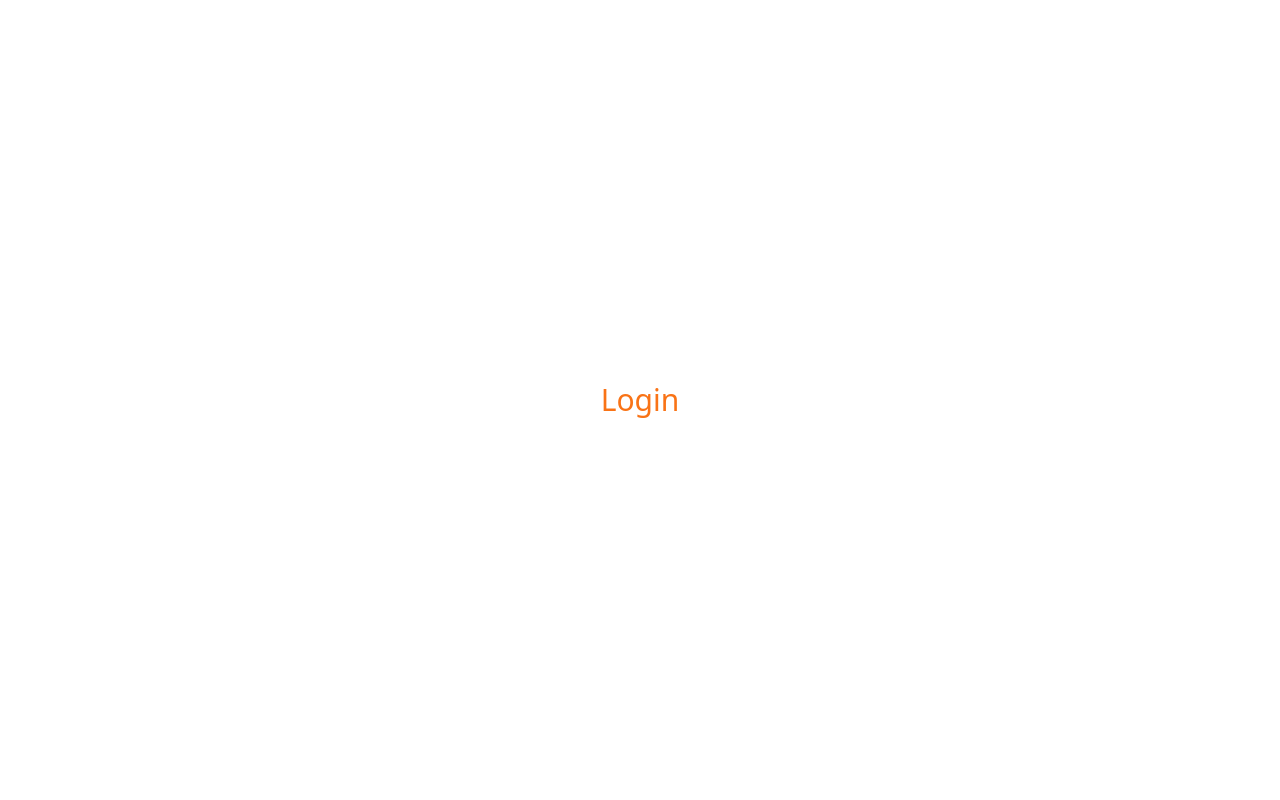
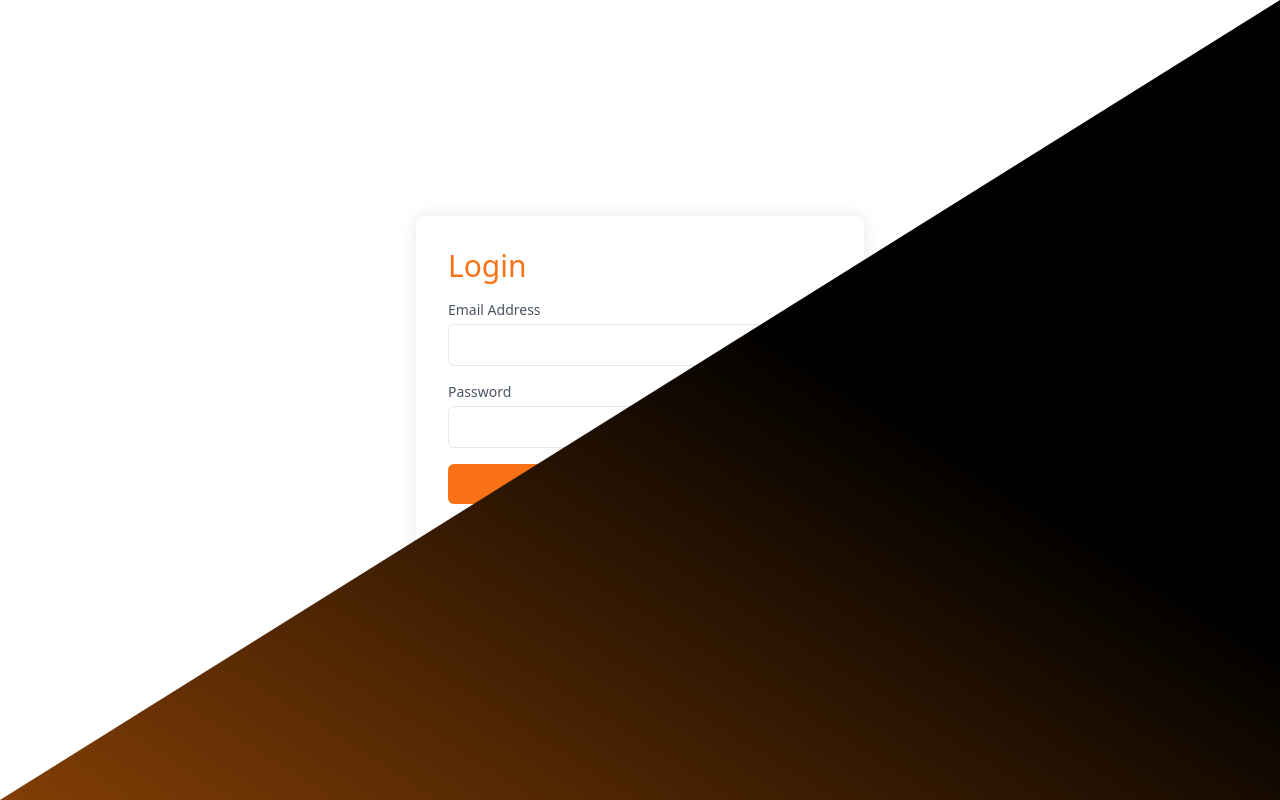
Before and after one commit to MarcoBofa/TradeIt, a Next.js app: page /Login in a window 1280 px wide. Built offline with nearby package versions, Linux system fonts and the light colour scheme.

Commit message:
register update

```diff
--- a/app/components/InputField.tsx
+++ b/app/components/InputField.tsx
@@ -2,21 +2,41 @@
 import React, { useState } from "react";
 import DatePicker from "react-datepicker";
 import "react-datepicker/dist/react-datepicker.css";
+import { Path, useForm, UseFormRegister } from "react-hook-form";
+
+interface IFormInput {
+  name: string;
+  surname: string;
+  email: string;
+  password: string;
+  confirmPassword: string;
+}
 
 interface InputFieldProps {
-  label: string;
+  label: Path<IFormInput>;
   type?: string;
   datePicker?: boolean;
+  register: UseFormRegister<IFormInput>;
+  required: boolean;
+  watch: (name: string) => any;
 }
 
-const InputField: React.FC<InputFieldProps> = ({ label, type, datePicker }) => {
+const InputField: React.FC<InputFieldProps> = ({
+  label,
+  type,
+  datePicker,
+  register,
+  required,
+  watch,
+}) => {
   const [focused, setFocused] = useState(false);
-  const [value, setValue] = useState<string>("");
+  //const [value, setValue] = useState<string>("");
   const [dateOfBirth, setDateOfBirth] = useState<Date | null>(null);
+  const value = watch(label); // providing an empty string as default value
 
-  const handleInputChange = (event: React.ChangeEvent<HTMLInputElement>) => {
-    setValue(event.target.value);
-  };
+  // const handleInputChange = (event: React.ChangeEvent<HTMLInputElement>) => {
+  //   setValue(event.target.value);
+  // };
 
   if (datePicker) {
     return (
@@ -57,14 +77,13 @@ const InputField: React.FC<InputFieldProps> = ({ label, type, datePicker }) => {
     <div className="relative">
       <input
         type={type}
-        value={value}
-        onChange={handleInputChange}
+        value={watch(label)}
+        {...register(label, { required })}
         className={`w-full border p-4 rounded transition-all duration-200 ${
           focused || value ? "border-orange-500 border-3" : "border-gray-300"
         } outline-none`}
         onFocus={() => setFocused(true)}
         onBlur={() => setFocused(false)}
-        required
       />
       <label
         htmlFor={label}
--- /dev/null
+++ b/app/components/Providers/ToasterProvider.tsx
@@ -0,0 +1,9 @@
+"use client";
+
+import { Toaster } from "react-hot-toast";
+
+const ToasterProvider = () => {
+  return <Toaster />;
+};
+
+export default ToasterProvider;
--- a/app/globals.css
+++ b/app/globals.css
@@ -6,3 +6,7 @@ html,
 body,
 :root {
 }
+
+.shadow-top {
+  box-shadow: 0px 0px 15px rgba(0, 0, 0, 0.1);
+}
--- a/app/layout.tsx
+++ b/app/layout.tsx
@@ -1,6 +1,7 @@
 import "./globals.css";
 import type { Metadata } from "next";
 import { Inter, Nunito } from "next/font/google";
+import ToasterProvider from "./components/Providers/ToasterProvider";
 
 const inter = Inter({ subsets: ["latin"] });
 const font = Nunito({ subsets: ["latin"] });
@@ -17,7 +18,10 @@ export default function RootLayout({
 }) {
   return (
     <html lang="en">
-      <body className={font.className}>{children}</body>
+      <body className={font.className}>
+        <ToasterProvider />
+        <div className="pb-20 pt-28">{children}</div>
+      </body>
     </html>
   );
 }
--- a/package.json
+++ b/package.json
@@ -12,13 +12,17 @@
     "@types/node": "20.6.5",
     "@types/react": "18.2.22",
     "@types/react-dom": "18.2.7",
+    "axios": "^1.5.1",
     "eslint": "8.50.0",
     "eslint-config-next": "13.5.2",
     "next": "13.5.2",
     "react": "18.2.0",
     "react-datepicker": "^4.18.0",
     "react-dom": "18.2.0",
-    "typescript": "5.2.2"
+    "react-hook-form": "^7.47.0",
+    "react-hot-toast": "^2.4.1",
+    "typescript": "5.2.2",
+    "zustand": "^4.4.3"
   },
   "devDependencies": {
     "@types/react-datepicker": "^4.15.0",
--- a/pages/Login.tsx
+++ b/pages/Login.tsx
@@ -1,10 +1,122 @@
+// login.tsx
+import React, { useState } from "react";
+import Image from "next/image";
 import "../app/globals.css";
-import Image from "next/image";
+import Link from "next/link";
 
-const Login = () => {
+const Login: React.FC = () => {
+  const [formData, setFormData] = useState({
+    email: "",
+    password: "",
+  });
+
+  const handleChange = (e: React.ChangeEvent<HTMLInputElement>) => {
+    setFormData({
+      ...formData,
+      [e.target.name]: e.target.value,
+    });
+  };
+
+  const handleSubmit = (e: React.FormEvent) => {
+    e.preventDefault();
+    // Handle form submission logic here...
+  };
+
   return (
-    <div className="flex items-center justify-center min-h-screen">
-      <h1 className="text-orange-500 text-3xl">Login</h1>
+    <div className="flex items-center justify-center min-h-screen bg-white">
+      <div className="p-8 bg-white rounded-lg shadow-top max-w-md w-full">
+        <div className="absolute inset-0">
+          <svg
+            className="w-full h-full"
+            viewBox="0 0 100 100"
+            preserveAspectRatio="none"
+          >
+            <defs>
+              <linearGradient
+                id="greyGradient"
+                x1="0%"
+                y1="100%"
+                x2="100%"
+                y2="0%"
+              >
+                <stop
+                  offset="0%"
+                  style={{ stopColor: "rgba(130, 62, 5, 1)" }}
+                />
+                <stop offset="60%" style={{ stopColor: "rgba(0, 0, 0, 1)" }} />
+              </linearGradient>
+              <clipPath id="triangleClip">
+                <polygon points="0,100 100,0 100,100" />
+              </clipPath>
+            </defs>
+            <rect
+              x="0"
+              y="0"
+              width="100"
+              height="100"
+              fill="url(#greyGradient)"
+              clipPath="url(#triangleClip)"
+            />
+          </svg>
+        </div>
+        <h1 className="text-orange-500 text-3xl mb-4">Login</h1>
+        <form onSubmit={handleSubmit}>
+          <div className="mb-4">
+            <label
+              htmlFor="email"
+              className="block text-sm font-medium text-gray-600"
+            >
+              Email Address
+            </label>
+            <input
+              type="email"
+              name="email"
+              id="email"
+              value={formData.email}
+              onChange={handleChange}
+              className="mt-1 p-2 w-full border rounded-md"
+              required
+            />
+          </div>
+          <div className="mb-4">
+            <label
+              htmlFor="password"
+              className="block text-sm font-medium text-gray-600"
+            >
+              Password
+            </label>
+            <input
+              type="password"
+              name="password"
+              id="password"
+              value={formData.password}
+              onChange={handleChange}
+              className="mt-1 p-2 w-full border rounded-md"
+              required
+            />
+          </div>
+          <button
+            type="submit"
+            className="w-full p-2 text-white bg-orange-500 rounded-md hover:bg-orange-600"
+          >
+            Login
+          </button>
+        </form>
+        <div className="flex justify-between mb-1">
+          <Link
+            href="/Register"
+            className="text-orange-400 hover:text-orange-600 mt-5 inline-block"
+          >
+            ← Need to Register?
+          </Link>
+          <Link
+            href="/"
+            className="text-orange-400 hover:text-orange-600 mt-5 inline-block"
+          >
+            Forgot your password? →
+          </Link>
+        </div>
+      </div>
     </div>
   );
 };
--- a/pages/Register.tsx
+++ b/pages/Register.tsx
@@ -4,11 +4,42 @@ import "../app/globals.css";
 import InputField from "../app/components/InputField";
 import styles from "../app/stylings/custom.module.css";
 import Link from "next/link";
+import { set, useForm } from "react-hook-form";
+import { Akaya_Kanadaka } from "next/font/google";
+import toast from "react-hot-toast";
+import { useState } from "react";
 
+interface IFormInput {
+  name: string;
+  surname: string;
+  email: string;
+  password: string;
+  confirmPassword: string;
+}
 const Register: React.FC = () => {
-  const handleSubmit = (event: React.FormEvent<HTMLFormElement>) => {
-    event.preventDefault();
-    alert("Sorry not implemented yet :(");
+  const {
+    register,
+    handleSubmit,
+    formState: { errors, isSubmitting },
+    reset,
+    watch,
+  } = useForm<IFormInput>({
+    defaultValues: {
+      name: "",
+      surname: "",
+      email: "",
+      password: "",
+      confirmPassword: "",
+    },
+  });
+
+  const onSubmit = (data: IFormInput) => {
+    console.log(data);
+    if (data.password !== data.confirmPassword) {
+      toast.error("Passwords do not match");
+      return;
+    }
+    reset();
   };
 
   return (
@@ -30,26 +61,60 @@ const Register: React.FC = () => {
             </Link>
           </div>
           <h2 className="text-3xl font-bold mb-6">Create Your Account!</h2>
-          <form onSubmit={handleSubmit}>
+          <form onSubmit={handleSubmit(onSubmit)}>
             <div className="mb-4 flex space-x-4">
               <div className="w-1/2">
-                <InputField label="Name" type="text" />
+                <InputField
+                  label="name"
+                  type="text"
+                  register={register}
+                  watch={watch}
+                  required
+                />
               </div>
               <div className="w-1/2">
-                <InputField label="Surname" type="text" />
+                <InputField
+                  label="surname"
+                  type="text"
+                  register={register}
+                  watch={watch}
+                  required
+                />
               </div>
             </div>
+            {/* <div className="mb-4">
+              <InputField
+                label="Date of Birth"
+                datePicker
+                onDateChange={handleDateChange}
+              />
+            </div> */}
             <div className="mb-4">
-              <InputField label="Date of Birth" datePicker />
+              <InputField
+                label="email"
+                type="email"
+                register={register}
+                watch={watch}
+                required
+              />
             </div>
             <div className="mb-4">
-              <InputField label="Email" type="email" />
+              <InputField
+                label="password"
+                type="password"
+                register={register}
+                watch={watch}
+                required
+              />
             </div>
             <div className="mb-4">
-              <InputField label="Password" type="password" />
-            </div>
-            <div className="mb-4">
-              <InputField label="Confirm Password" type="password" />
+              <InputField
+                label="confirmPassword"
+                type="password"
+                register={register}
+                watch={watch}
+                required
+              />
             </div>
             <div className="mb-4 pt-7 pb-7 flex items-center">
               <input
@@ -76,6 +141,7 @@ const Register: React.FC = () => {
             </div>
             <button
               type="submit"
+              disabled={isSubmitting}
               className="w-full bg-orange-600 text-white p-3 rounded-full font-bold hover:bg-orange-500"
             >
               Create Account
```
Also changed, not shown: 1 other file (tests, documents, lock files or other folders).
